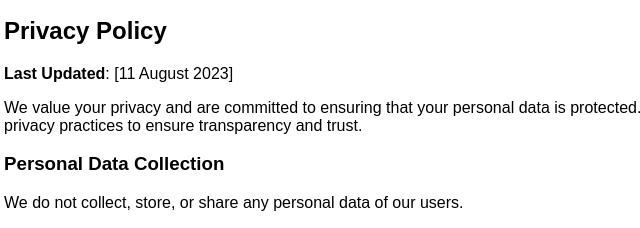
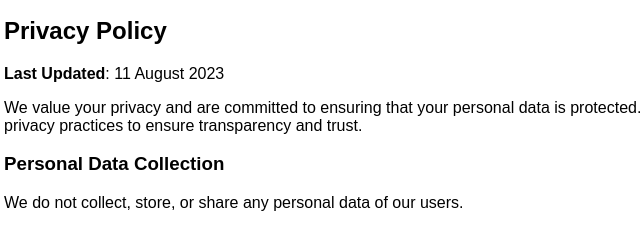
Before and after one commit to asuhag/app-support-page, a plain HTML site: page index.html in a window 1280 px wide. Shown: the part 179-407 px from the top of the page, 236-876 px from the left. Drawn offline with Linux system fonts and the light colour scheme.

Commit message:
Update privacy policy

```diff
--- a/index.html
+++ b/index.html
@@ -19,7 +19,7 @@
 <p>Welcome to the support page for our app. If you have questions or issues, please see the FAQ below or contact us.</p>
 
 <h2>Privacy Policy</h2>
-<p><strong>Last Updated</strong>: [11 August 2023]</p>
+<p><strong>Last Updated</strong>: 11 August 2023</p>
 <p>We value your privacy and are committed to ensuring that your personal data is protected. Below, we detail our privacy practices to ensure transparency and trust.</p>
 
 <h3>Personal Data Collection</h3>
```
